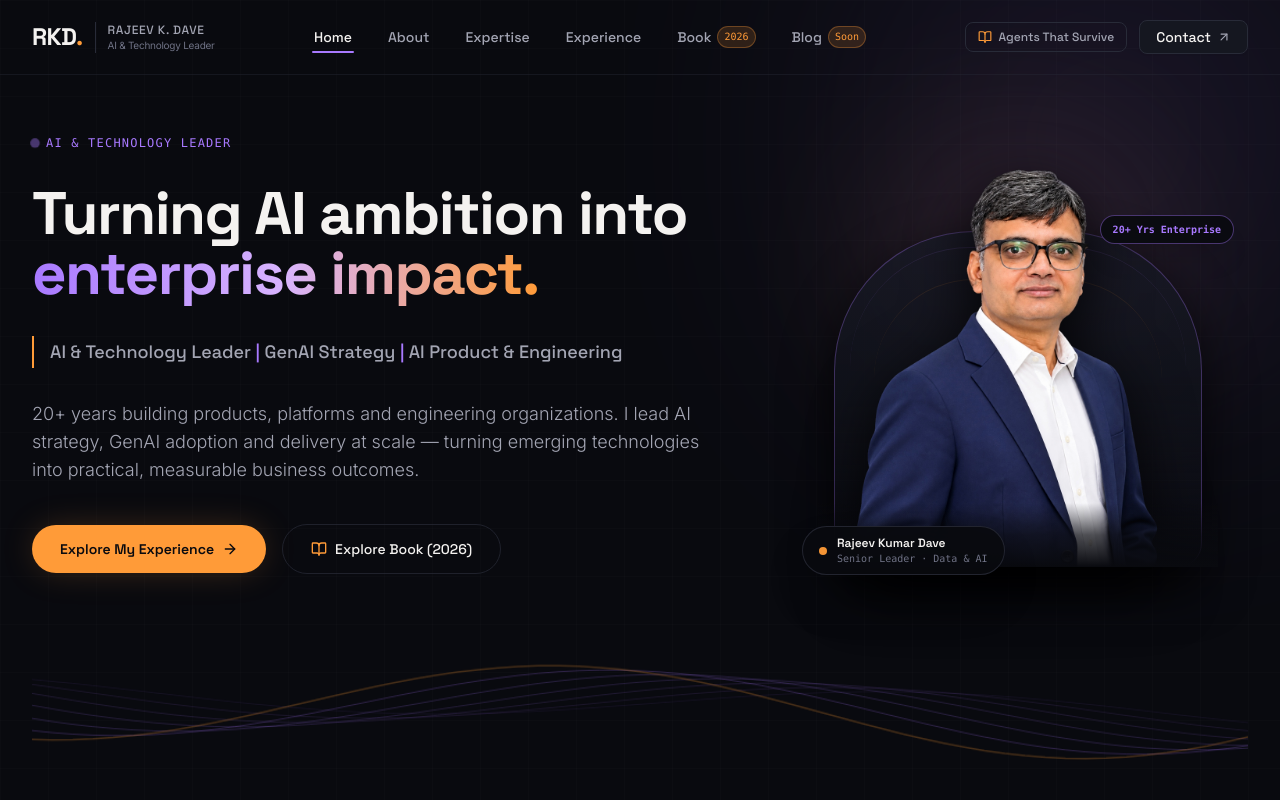
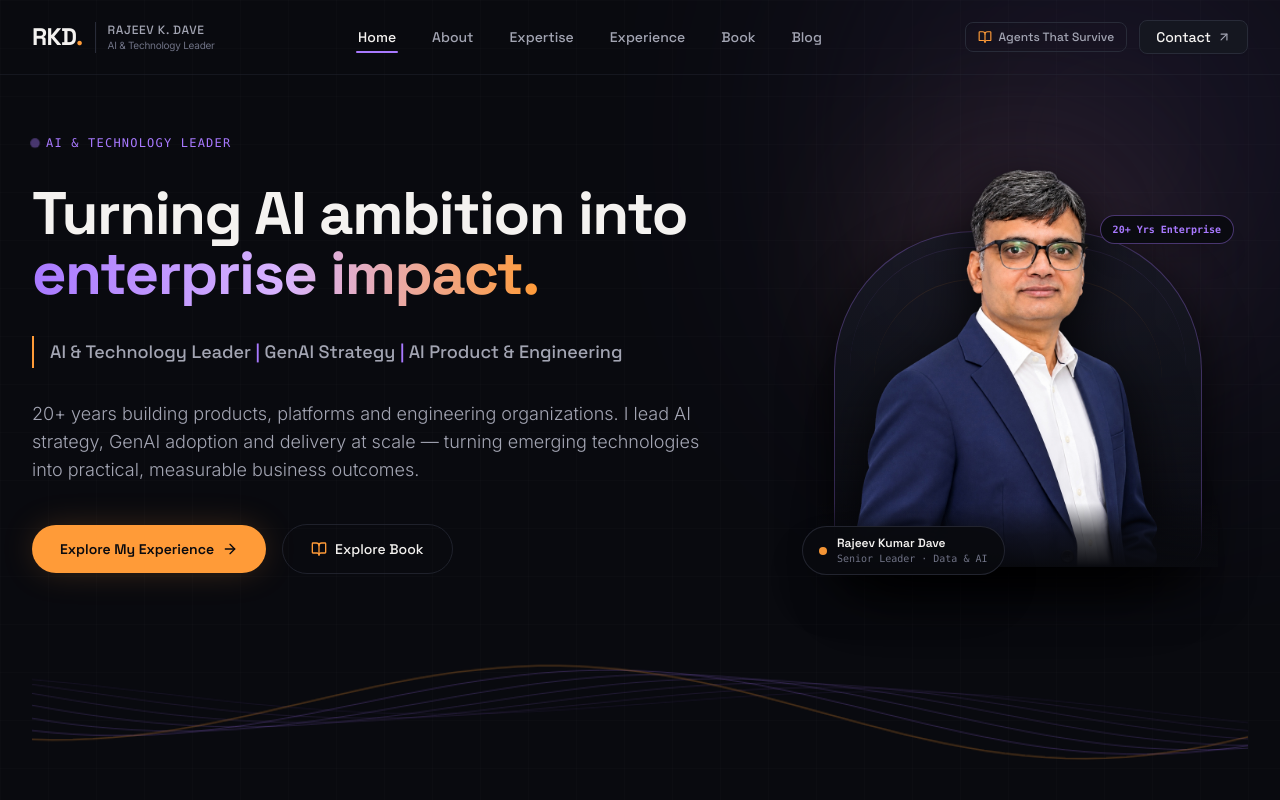
Before and after one commit to ApekshaDave/rajeev-k-dave-website, a React (Vite) app: page / in a window 1280 px wide. Shown: the top 800 px of the page. Built offline with nearby package versions, Linux system fonts and the light colour scheme.

Commit message:
feat: remove 2026 badge from book button and soon badge from blog button

```diff
--- a/src/components/Footer.tsx
+++ b/src/components/Footer.tsx
@@ -85,15 +85,12 @@ export const Footer: React.FC = () => {
               <li>
                 <Link to="/book" className="text-accent-orange hover:underline transition-colors flex items-center gap-1.5 font-medium">
                   <BookOpen className="w-3.5 h-3.5" />
-                  <span>Agents That Survive (2026)</span>
+                  <span>Agents That Survive</span>
                 </Link>
               </li>
               <li>
-                <Link to="/blog" className="text-text-secondary hover:text-text-primary transition-colors flex items-center gap-1.5">
+                <Link to="/blog" className="text-text-secondary hover:text-text-primary transition-colors">
                   <span>Research & Blog</span>
-                  <span className="text-[10px] font-mono px-1.5 py-0.2 rounded-full bg-accent-orange/15 text-accent-orange border border-accent-orange/30">
-                    Coming Soon
-                  </span>
                 </Link>
               </li>
             </ul>
--- a/src/components/Navbar.tsx
+++ b/src/components/Navbar.tsx
@@ -25,8 +25,8 @@ export const Navbar: React.FC = () => {
     { label: 'About', path: '/about' },
     { label: 'Expertise', path: '/expertise' },
     { label: 'Experience', path: '/experience' },
-    { label: 'Book', path: '/book', badge: '2026' },
-    { label: 'Blog', path: '/blog', badge: 'Soon' },
+    { label: 'Book', path: '/book' },
+    { label: 'Blog', path: '/blog' },
   ];
 
   return (
@@ -72,11 +72,6 @@ export const Navbar: React.FC = () => {
                   }`}
                 >
                   {item.label}
-                  {item.badge && (
-                    <span className="text-[10px] px-1.5 py-0.2 rounded-full bg-accent-orange/15 text-accent-orange border border-accent-orange/30 font-mono">
-                      {item.badge}
-                    </span>
-                  )}
                   {isActive && (
                     <span className="absolute bottom-0 left-3 right-3 h-[2px] bg-accent-purple shadow-glow-purple rounded-full" />
                   )}
@@ -151,11 +146,6 @@ export const Navbar: React.FC = () => {
                 }`}
               >
                 <span>{item.label}</span>
-                {item.badge && (
-                  <span className="text-xs px-2 py-0.5 rounded-full bg-accent-orange/15 text-accent-orange border border-accent-orange/30">
-                    {item.badge}
-                  </span>
-                )}
               </NavLink>
             );
           })}
@@ -166,7 +156,7 @@ export const Navbar: React.FC = () => {
               className="w-full py-2.5 px-4 rounded-lg bg-bg-card border border-border text-center text-sm font-heading font-medium text-accent-orange flex items-center justify-center gap-2"
             >
               <BookOpen className="w-4 h-4" />
-              <span>Agents That Survive (2026)</span>
+              <span>Agents That Survive</span>
             </Link>
             <Link
               to="/contact"
--- a/src/pages/HomePage.tsx
+++ b/src/pages/HomePage.tsx
@@ -60,7 +60,7 @@ export const HomePage: React.FC = () => {
                 className="px-7 py-3.5 rounded-full text-text-primary hover:text-white font-heading font-medium text-sm transition-all duration-200 flex items-center gap-2 group border border-border/70 hover:border-accent-orange/50"
               >
                 <BookOpen className="w-4 h-4 text-accent-orange" />
-                <span>Explore Book (2026)</span>
+                <span>Explore Book</span>
               </Link>
             </div>
           </div>
```
